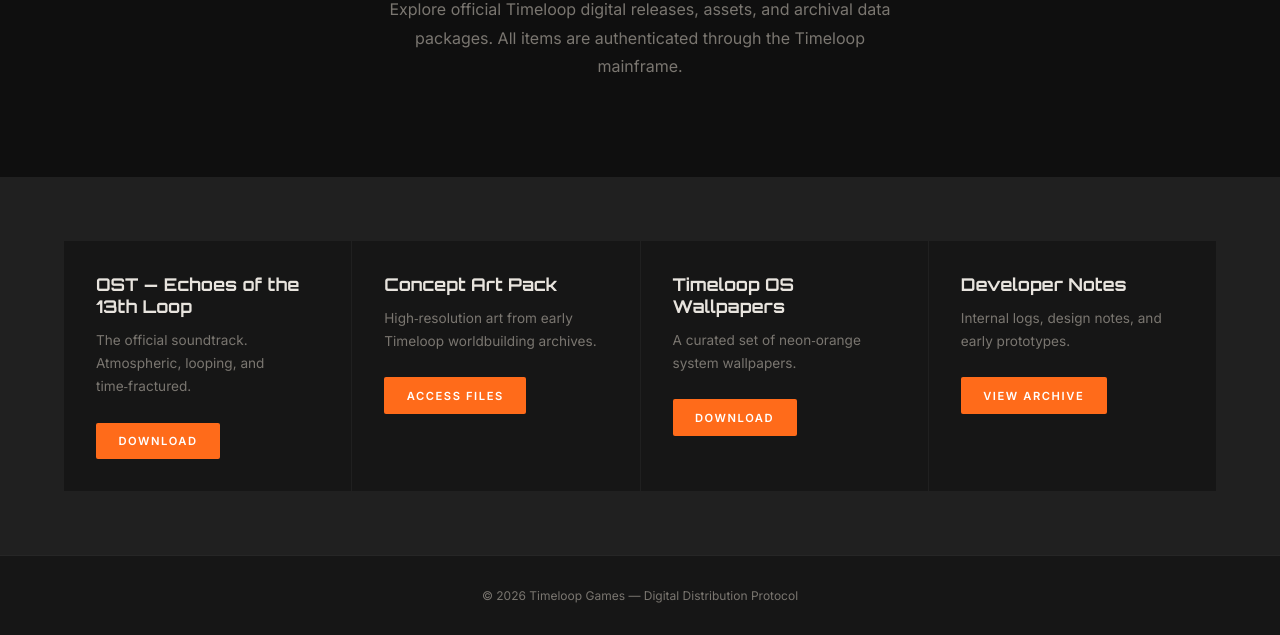
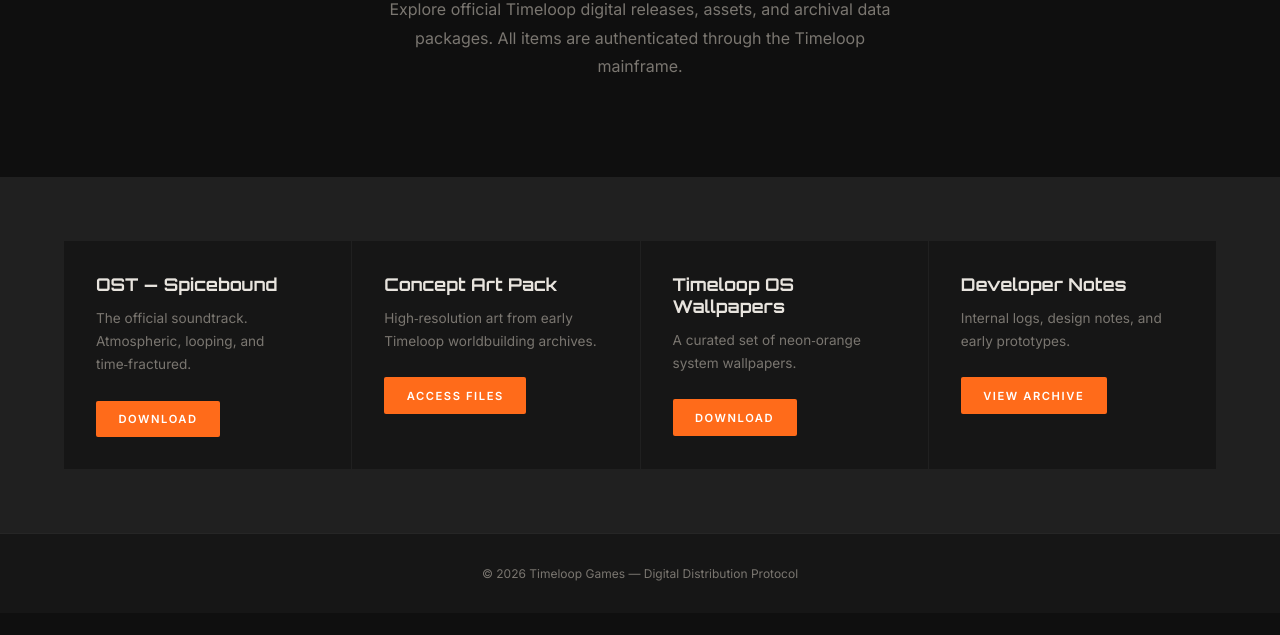
Before and after one commit to Enterausername1324/storetlg, a plain HTML site: page index.html in a window 1280 px wide. Shown: the part 304-939 px from the top of the page. After the commit the page ends 917 px from the top, so only its background shows below. Drawn offline with Linux system fonts and the light colour scheme.

Commit message:
Update index.html

```diff
--- a/index.html
+++ b/index.html
@@ -153,7 +153,7 @@
 <section class="store-grid">
 
   <div class="store-item">
-    <div class="item-title">OST — Echoes of the 13th Loop</div>
+    <div class="item-title">OST — Spicebound</div>
     <p class="item-desc">The official soundtrack. Atmospheric, looping, and time‑fractured.</p>
     <a href="downloads/echoes_ost.zip" class="item-btn">Download</a>
   </div>
```
